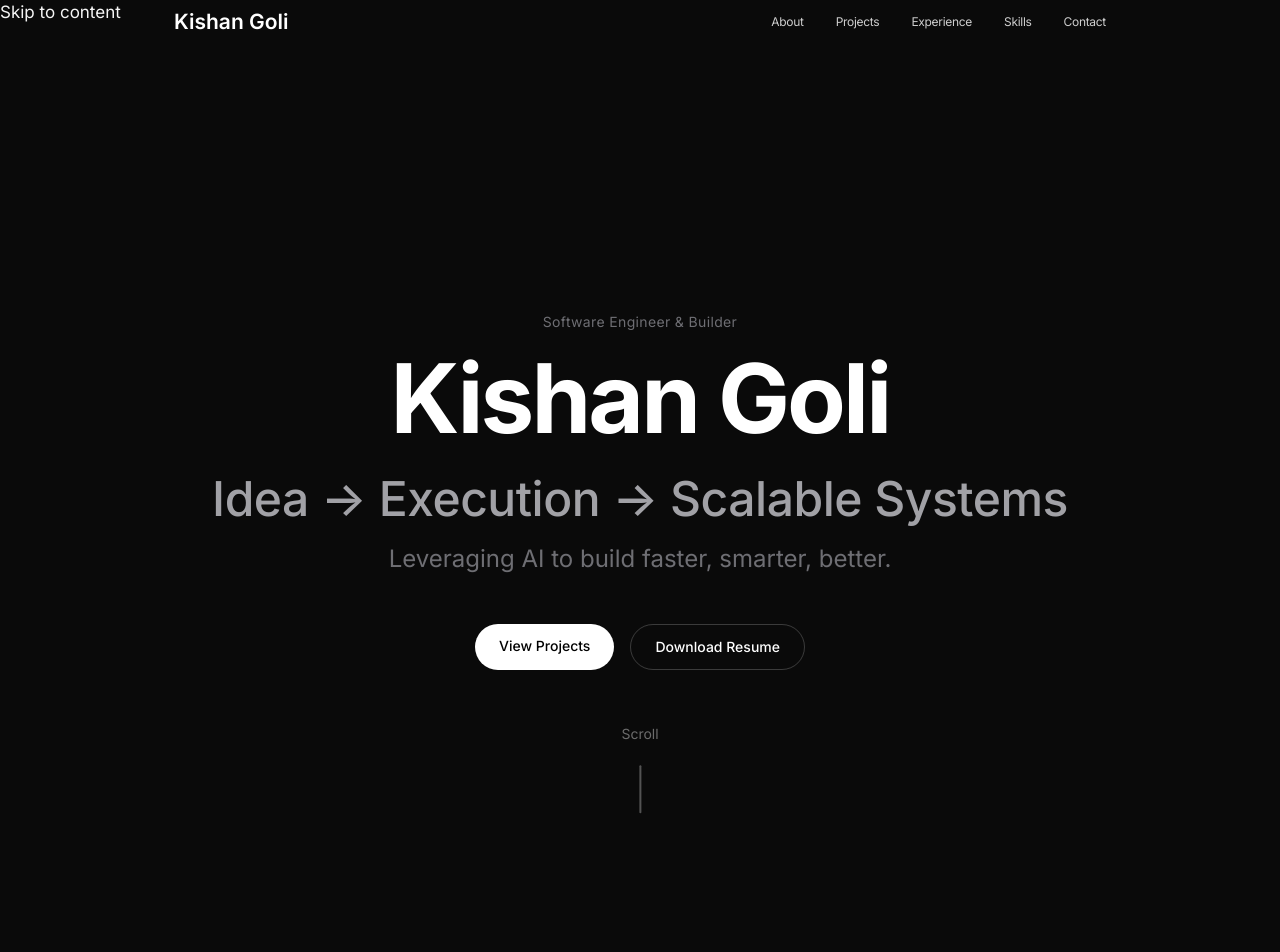
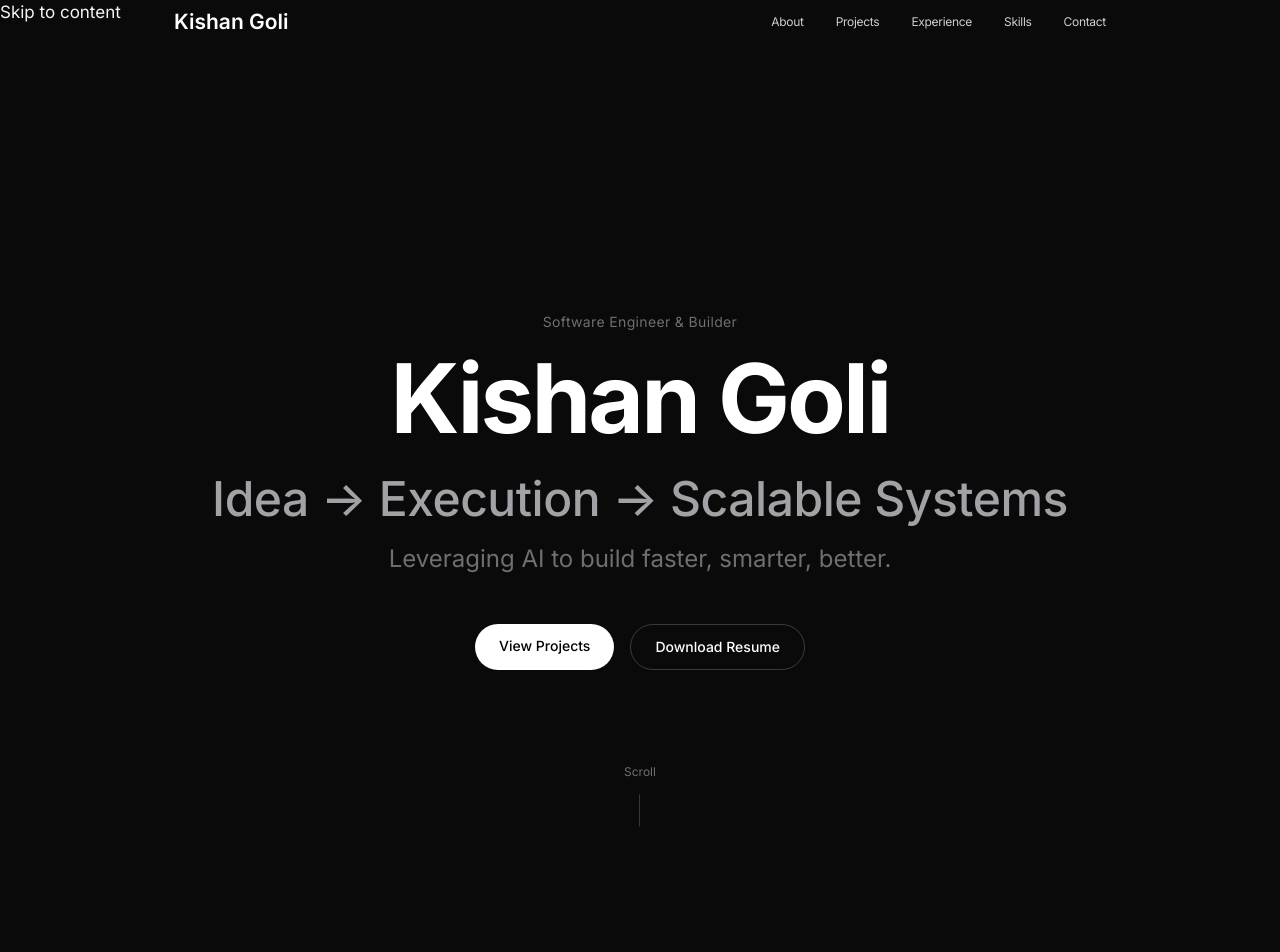
Before and after one commit to kishanssg/portfolio, a Next.js app: page / in a window 1280 px wide. Shown: the top 952 px of the page. Built offline with nearby package versions, Linux system fonts and the light colour scheme.

Commit message:
fix: revert scroll indicator to original style

```diff
--- a/src/components/professional/Hero.tsx
+++ b/src/components/professional/Hero.tsx
@@ -81,19 +81,19 @@ export default function Hero() {
                     </a>
                 </motion.div>
 
-                {/* Scroll indicator - old style line, but larger */}
+                {/* Scroll indicator */}
                 <motion.div
                     initial={{ opacity: 0 }}
                     animate={isInView ? { opacity: 1 } : {}}
                     transition={{ duration: 1, delay: 1 }}
-                    className="absolute bottom-16 left-1/2 -translate-x-1/2"
+                    className="absolute bottom-12 left-1/2 -translate-x-1/2"
                 >
-                    <div className="flex flex-col items-center gap-3">
-                        <span className="text-[14px] text-white/40">Scroll</span>
+                    <div className="flex flex-col items-center gap-2">
+                        <span className="text-[12px] text-[#6E6E73]">Scroll</span>
                         <motion.div
-                            animate={{ y: [0, 12, 0] }}
+                            animate={{ y: [0, 8, 0] }}
                             transition={{ duration: 1.5, repeat: Infinity }}
-                            className="w-[2px] h-12 bg-white/30 rounded-full"
+                            className="w-[1px] h-8 bg-white/20"
                         />
                     </div>
                 </motion.div>
```
